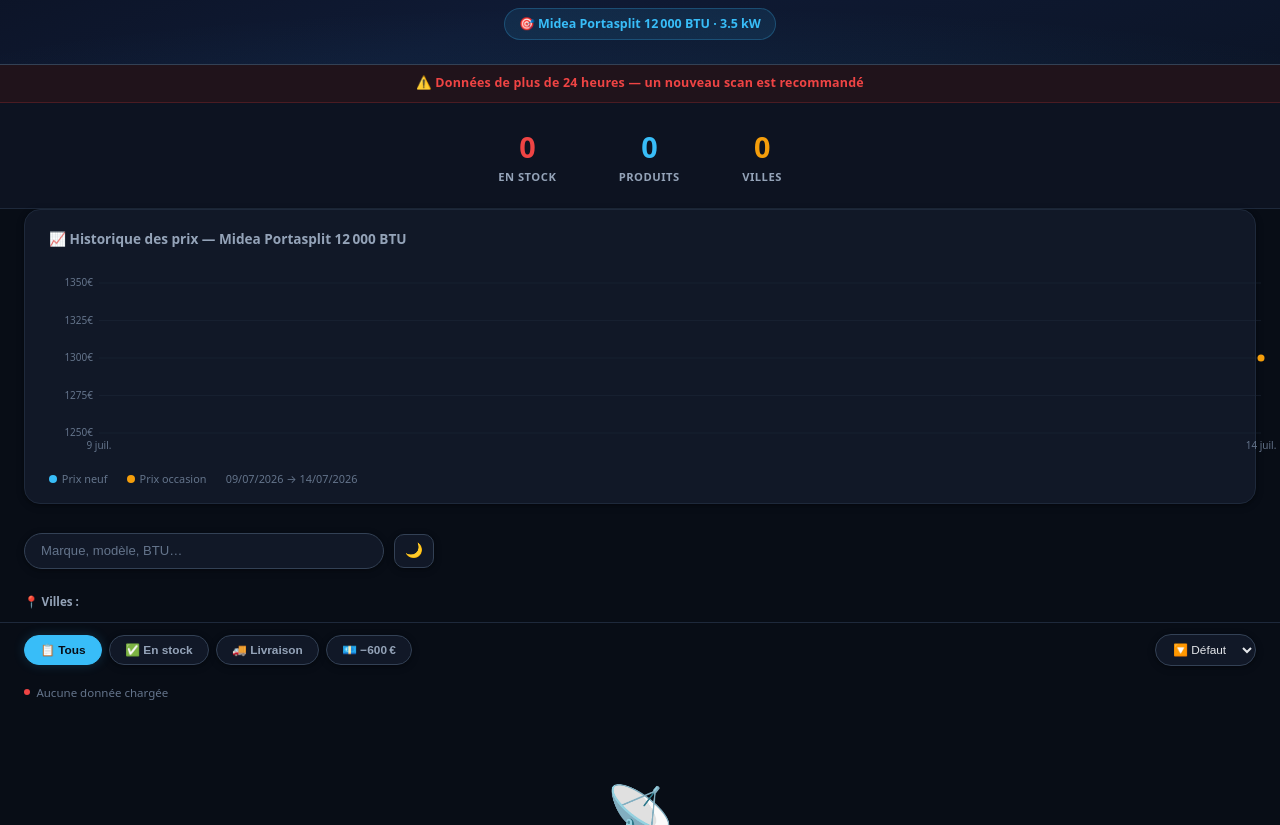
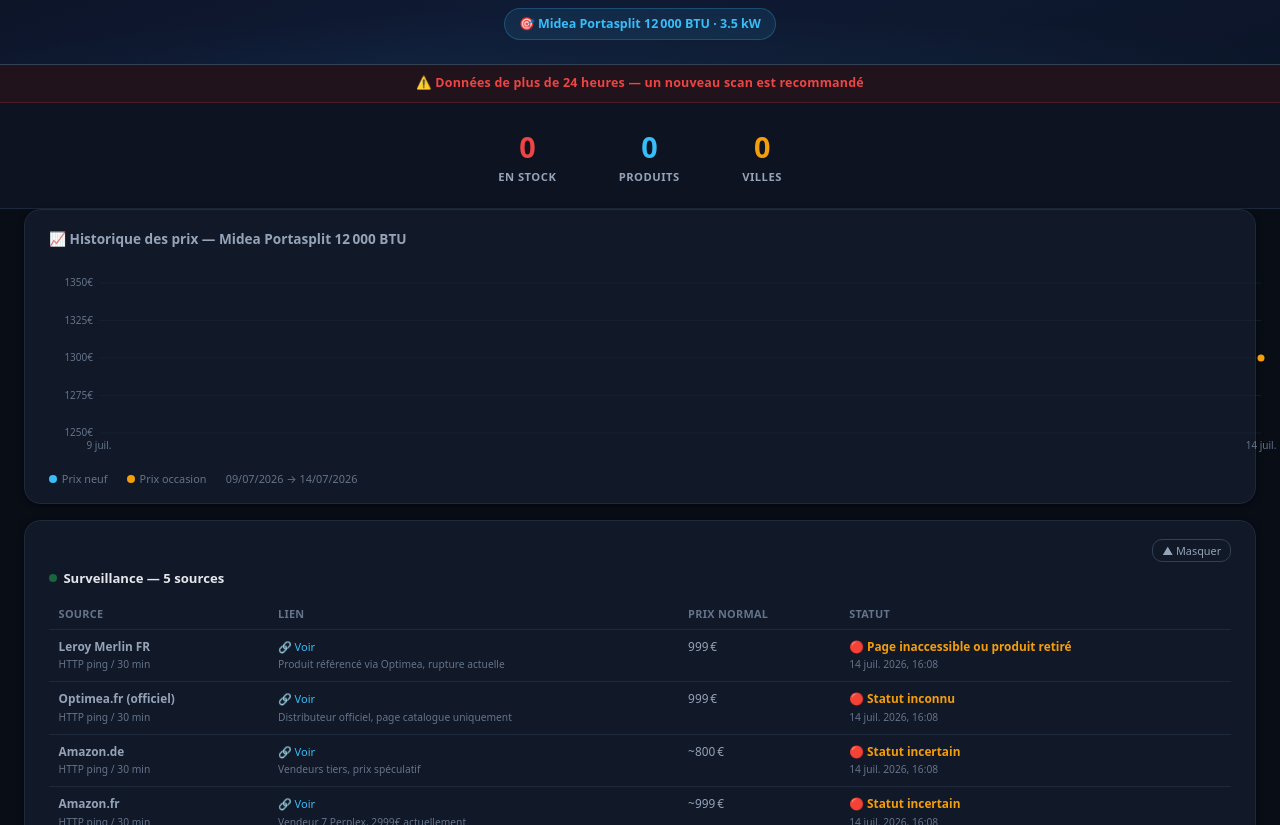
Before and after one commit to FagetM/clim-snipper, a plain HTML site: page index.html in a window 1280 px wide. Shown: the part 127-952 px from the top of the page. Drawn offline with Linux system fonts and the light colour scheme.

Commit message:
Add live tracker status panel with all 5 sources, prices, links, ping timestamps

```diff
--- a/index.html
+++ b/index.html
@@ -81,6 +81,24 @@
 .last-update .dot.old{background:var(--orange);animation:none}
 .last-update .dot.stale{background:var(--red);animation:none}
 @keyframes pulse{0%,100%{opacity:1}50%{opacity:.4}}
+
+/* ── Tracker Status Panel ── */
+.tracker-panel{background:var(--card);border:1px solid var(--border);border-radius:var(--radius);margin:0 1.5rem 1rem;padding:1rem 1.5rem;box-shadow:var(--shadow)}
+.tracker-panel h3{font-size:.82rem;font-weight:700;color:var(--text);margin-bottom:.7rem;display:flex;align-items:center;gap:.4rem}
+.tracker-panel h3 .dot-live{width:8px;height:8px;border-radius:50%;background:var(--green);animation:pulse 1.5s infinite}
+.tracker-table{width:100%;border-collapse:collapse;font-size:.74rem}
+.tracker-table th{text-align:left;padding:.4rem .6rem;color:var(--muted2);font-weight:600;font-size:.68rem;text-transform:uppercase;letter-spacing:.3px;border-bottom:1px solid var(--border)}
+.tracker-table td{padding:.5rem .6rem;border-bottom:1px solid var(--border);color:var(--muted);vertical-align:top}
+.tracker-table tr:last-child td{border-bottom:none}
+.tracker-table a{color:var(--accent);text-decoration:none;font-size:.69rem}
+.tracker-table a:hover{text-decoration:underline}
+.tracker-table .status-ok{color:var(--green);font-weight:700}
+.tracker-table .status-ko{color:var(--red);font-weight:700}
+.tracker-table .status-warn{color:var(--orange);font-weight:700}
+.tracker-table .ping-time{font-size:.64rem;color:var(--muted2)}
+.tracker-panel .toggle-row{text-align:right;margin-bottom:.4rem}
+.tracker-panel .toggle-btn{background:transparent;border:1px solid var(--border2);color:var(--muted);font-size:.68rem;padding:.2rem .55rem;border-radius:10px;cursor:pointer;font-family:var(--font)}
+.tracker-panel .toggle-btn:hover{color:var(--text);border-color:var(--accent)}
 
 /* ── Price History Chart ── */
 .chart-wrap{background:var(--card);border:1px solid var(--border);border-radius:var(--radius);margin:0 1.5rem 1rem;padding:1.2rem 1.5rem 1rem;box-shadow:var(--shadow);display:none}
@@ -178,6 +196,16 @@
     <span id="chartRange"></span>
   </div>
   <div class="chart-empty" id="chartEmpty">Aucun historique pour le moment. Les données s'accumuleront à chaque scan.</div>
+</div>
+
+<div class="tracker-panel" id="trackerPanel">
+  <div class="toggle-row"><button class="toggle-btn" id="trackerToggle">▲ Masquer</button></div>
+  <h3><span class="dot-live"></span> Surveillance — 5 sources</h3>
+  <table class="tracker-table" id="trackerTable">
+    <thead><tr><th>Source</th><th>Lien</th><th>Prix normal</th><th>Statut</th></tr></thead>
+    <tbody id="trackerBody"></tbody>
+  </table>
+  <div style="margin-top:.6rem;font-size:.66rem;color:var(--muted2)" id="trackerFooter"></div>
 </div>
 
 <div class="top-bar">
@@ -385,6 +413,7 @@
     showSkeletons();
     fetch(DATA_URL+'?t='+Date.now()).then(function(r){return r.json()}).then(function(d){products=d.products||[];render()}).catch(function(){products=[];render()});
     loadPriceHistory();
+    loadPingStatus();
   }
 
   /* ── Price history chart ── */
@@ -553,7 +582,48 @@
   }
 
   load();
-  setInterval(function(){load();loadPriceHistory()},15*60*1000);
+  setInterval(function(){load();loadPriceHistory();loadPingStatus()},15*60*1000);
+
+  /* ── Ping status tracker ── */
+  var TRACKED = [
+    {id:'leroymerlin',name:'Leroy Merlin FR',url:'https://www.leroymerlin.fr/produits/climatiseur-split-mobile-reversible-portasplit-midea-par-optimea-93857579.html',normalPrice:'999\u202f\u20ac',method:'HTTP ping / 30 min',note:'Produit r\xe9f\xe9renc\xe9 via Optimea, rupture actuelle'},
+    {id:'optimea_fr',name:'Optimea.fr (officiel)',url:'https://www.optimea.fr/product/climatiseur-split-mobile-midea/',normalPrice:'999\u202f\u20ac',method:'HTTP ping / 30 min',note:'Distributeur officiel, page catalogue uniquement'},
+    {id:'amazon_de',name:'Amazon.de',url:'https://www.amazon.de/dp/B0D3PP64JS',normalPrice:'~800\u202f\u20ac',method:'HTTP ping / 30 min',note:'Vendeurs tiers, prix sp\xe9culatif'},
+    {id:'amazon_fr',name:'Amazon.fr',url:'https://www.amazon.fr/dp/B0CY2YW8BT',normalPrice:'~999\u202f\u20ac',method:'HTTP ping / 30 min',note:'Vendeur 7 Perplex, 2999\u20ac actuellement'},
+    {id:'idealo_de',name:'Idealo.de',url:'https://www.idealo.de/preisvergleich/OffersOfProduct/210669898_-portasplit-e-12000-btu-midea.html',normalPrice:'1699\u202f\u20ac',method:'HTTP ping / 30 min',note:'Comparateur allemand, meilleur prix actuel'}
+  ];
+
+  function loadPingStatus(){
+    fetch('data/.ping_state.json?t='+Date.now()).then(function(r){return r.json()}).then(function(state){renderTracker(state)}).catch(function(){renderTracker({})});
+  }
+
+  function renderTracker(state){
+    var tb=document.getElementById('trackerBody');
+    var ft=document.getElementById('trackerFooter');
+    if(!tb)return;
+    var h='',lt='';
+    for(var i=0;i<TRACKED.length;i++){
+      var s=TRACKED[i],st=state[s.id]||{},av=st.available,re=st.reason||'—',ck=st.checkedAt||'';
+      if(ck>lt)lt=ck;
+      var ic='\u26a0\ufe0f',cl='status-warn';
+      if(av===true){cl='status-ok';ic='\uD83D\uDFE2';}
+      else if(av===false&&(re.indexOf('403')!==-1||re.indexOf('503')!==-1)){cl='status-ko';ic='\uD83D\uDEAB';}
+      else if(av===false){ic='\uD83D\uDD34';}
+      h+='<tr>'+
+        '<td><strong>'+esc(s.name)+'</strong><br><span class="ping-time">'+esc(s.method)+'</span></td>'+
+        '<td><a href="'+esc(s.url)+'" target="_blank" rel="noopener">\uD83D\uDD17 Voir</a><br><span class="ping-time">'+esc(s.note)+'</span></td>'+
+        '<td style="white-space:nowrap">'+esc(s.normalPrice)+'</td>'+
+        '<td><span class="'+cl+'">'+ic+' '+esc(re)+'</span><br><span class="ping-time">'+esc(ck?fmtDate(ck):'—')+'</span></td>'+
+      '</tr>';
+    }
+    tb.innerHTML=h;
+    if(lt)ft.textContent='\uD83C\uDFD3 Dernier ping : '+fmtDate(lt)+' · toutes les 30 min';
+    else ft.textContent='\uD83C\uDFD3 En attente du premier ping…';
+  }
+
+  var tt=document.getElementById('trackerToggle');
+  var tTbl=document.getElementById('trackerTable');
+  if(tt){tt.onclick=function(){var hh=tTbl.style.display==='none';tTbl.style.display=hh?'':'none';this.textContent=hh?'\u25B2 Masquer':'\u25BC Afficher'};}
 })();
 </script>
 </body>
```
